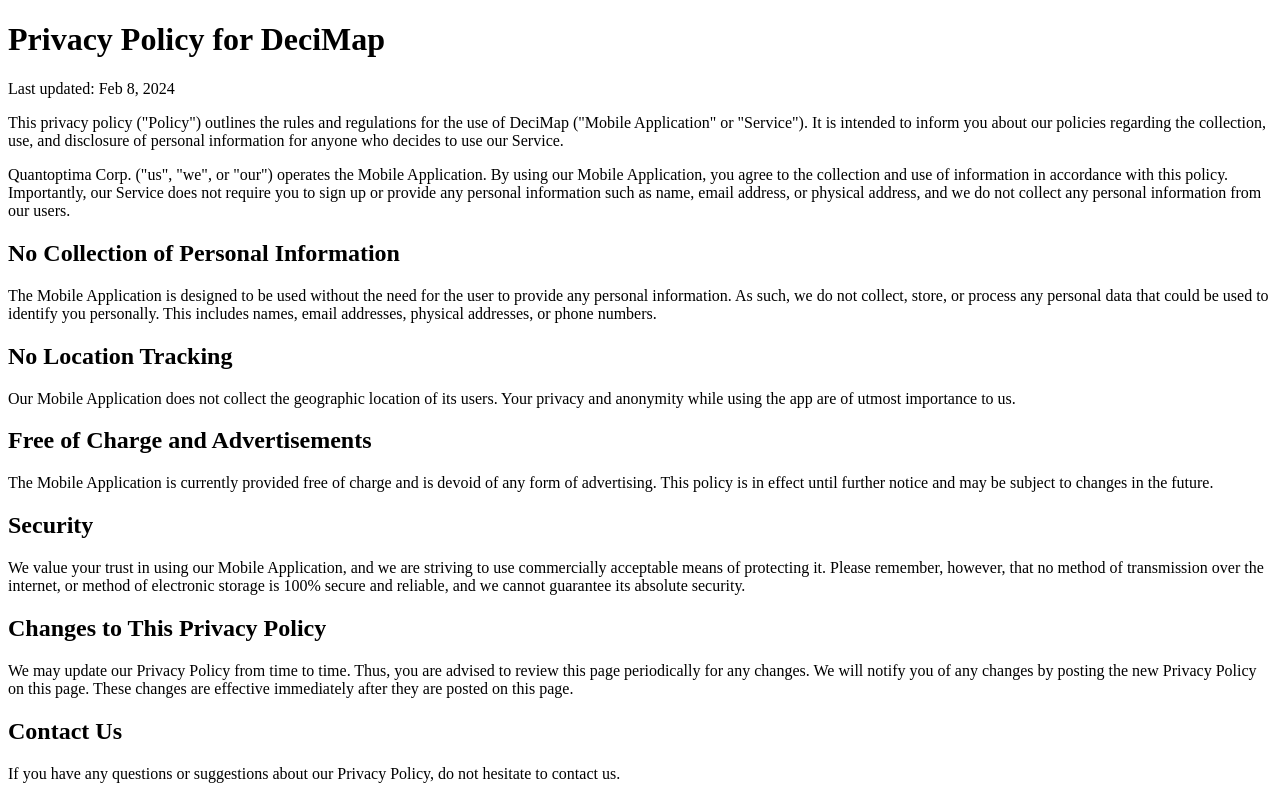
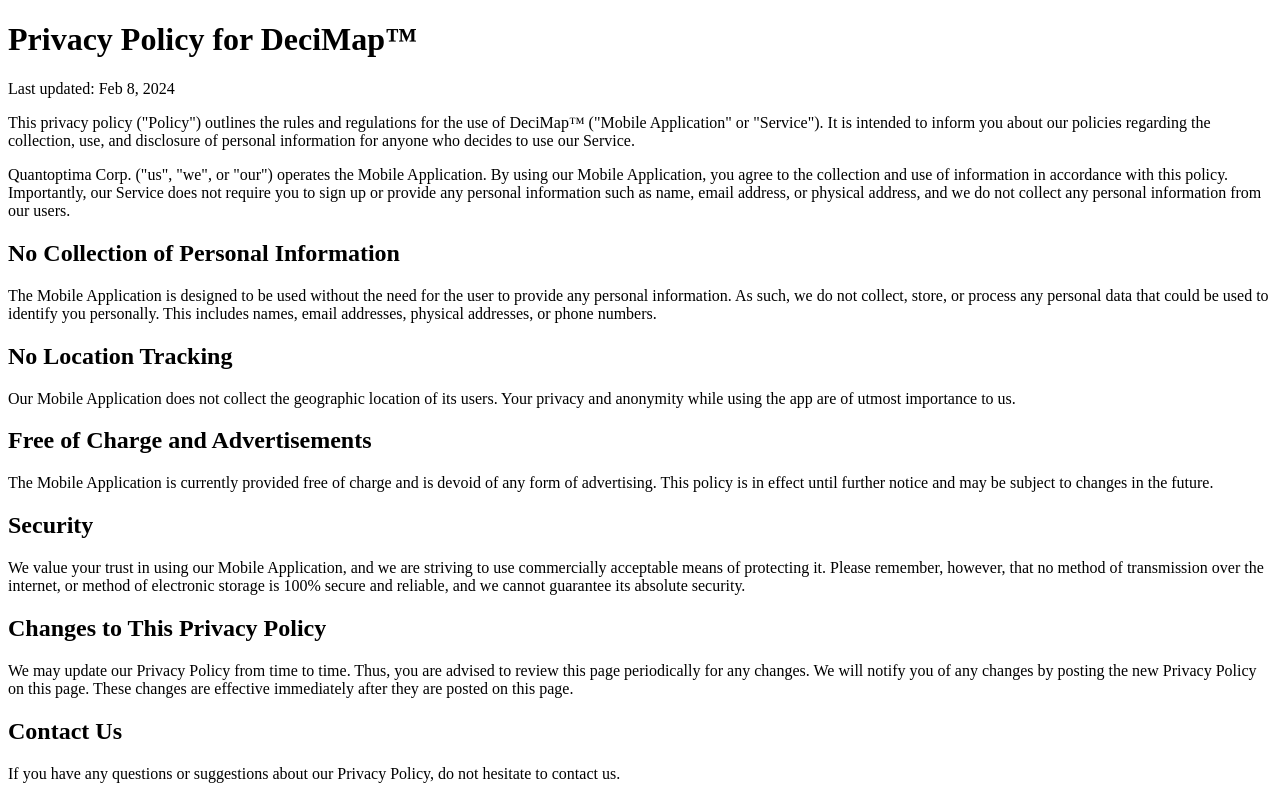
Before and after one commit to msiami/quantoptima.com, a plain HTML site: page decimap/privacy_policy/generic/en/privacy_policy.html in a window 1280 px wide. Drawn offline with Linux system fonts and the light colour scheme.

Commit message:
Added Trand Mark symbol to DeciMap

```diff
--- a/decimap/privacy_policy/generic/en/privacy_policy.html
+++ b/decimap/privacy_policy/generic/en/privacy_policy.html
@@ -6,10 +6,10 @@
     <title>Privacy Policy</title>
 </head>
 <body>
-    <h1>Privacy Policy for DeciMap</h1>
+    <h1>Privacy Policy for DeciMap™</h1>
     <p>Last updated: Feb 8, 2024</p>
 
-    <p>This privacy policy ("Policy") outlines the rules and regulations for the use of DeciMap ("Mobile Application" or "Service"). It is intended to inform you about our policies regarding the collection, use, and disclosure of personal information for anyone who decides to use our Service.</p>
+    <p>This privacy policy ("Policy") outlines the rules and regulations for the use of DeciMap™ ("Mobile Application" or "Service"). It is intended to inform you about our policies regarding the collection, use, and disclosure of personal information for anyone who decides to use our Service.</p>
 
     <p> Quantoptima Corp. ("us", "we", or "our") operates the Mobile Application. By using our Mobile Application, you agree to the collection and use of information in accordance with this policy. Importantly, our Service does not require you to sign up or provide any personal information such as name, email address, or physical address, and we do not collect any personal information from our users.</p>
 
```
